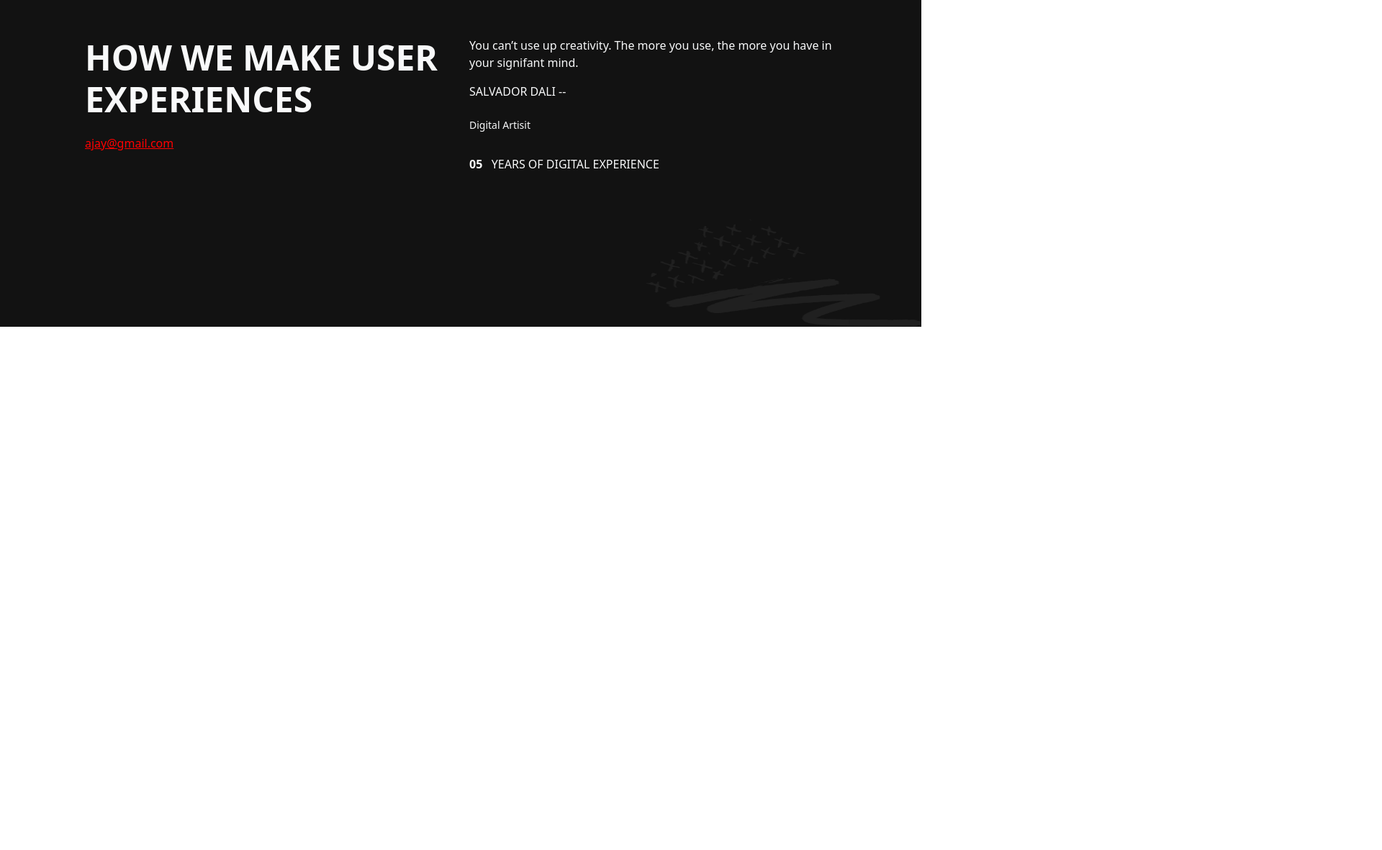
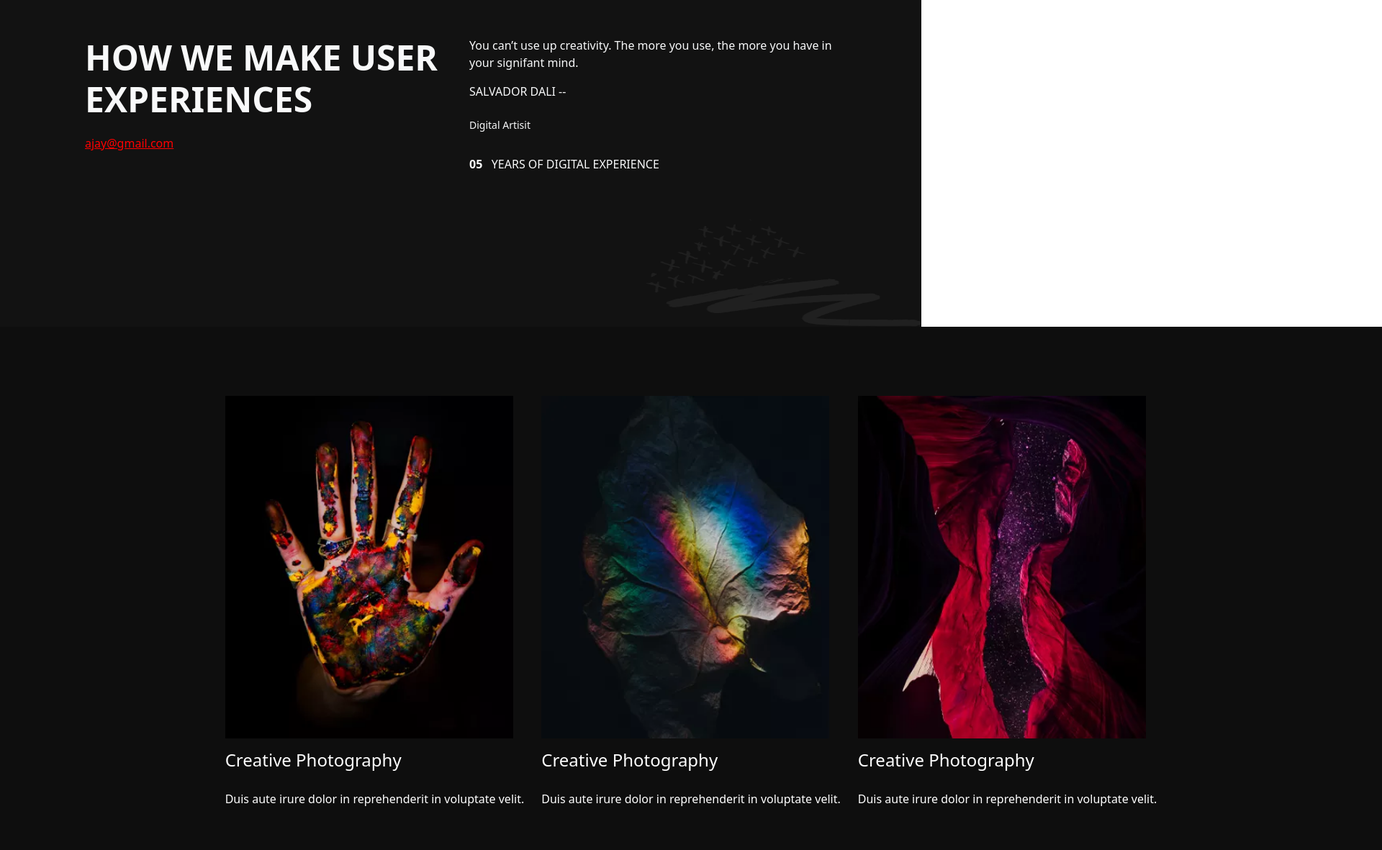
Before and after one commit to Itsajay12/photography, a plain HTML site: page index.html in a window 1280 px wide. Shown: the part 979-2160 px from the top of the page at 72% size, 1920 px wide, since content can reach past the window. Before the commit the page ends 1433 px from the top, so only its background shows below. Drawn offline with nearby package versions, Linux system fonts and the light colour scheme.

Commit message:
section 3 completed

```diff
--- a/index.html
+++ b/index.html
@@ -1,15 +1,17 @@
 <!doctype html>
 <html lang="en">
-
     <head>
         <meta charset="utf-8">
         <meta name="viewport" content="width=device-width, initial-scale=1">
         <title>Bootstrap demo</title>
         <link rel="stylesheet" href="style.css">
-    <link href="https://cdn.jsdelivr.net/npm/bootstrap@5.3.2/dist/css/bootstrap.min.css" rel="stylesheet"
-        integrity="sha384-T3c6CoIi6uLrA9TneNEoa7RxnatzjcDSCmG1MXxSR1GAsXEV/Dwwykc2MPK8M2HN" crossorigin="anonymous">
+        <link
+            href="https://cdn.jsdelivr.net/npm/bootstrap@5.3.2/dist/css/bootstrap.min.css"
+            rel="stylesheet"
+            integrity="sha384-T3c6CoIi6uLrA9TneNEoa7RxnatzjcDSCmG1MXxSR1GAsXEV/Dwwykc2MPK8M2HN"
+            crossorigin="anonymous"
+        >
     </head>
-
     <body>
         <!--Header section starts-->
         <header id="header">
@@ -20,9 +22,15 @@
                             <a class="navbar-brand" href="#">
                                 <img src="images/logo.png.webp " alt="">
                             </a>
-                        <button class="navbar-toggler" type="button" data-bs-toggle="collapse"
-                            data-bs-target="#navbarSupportedContent" aria-controls="navbarSupportedContent"
-                            aria-expanded="false" aria-label="Toggle navigation">
+                            <button
+                                class="navbar-toggler"
+                                type="button"
+                                data-bs-toggle="collapse"
+                                data-bs-target="#navbarSupportedContent"
+                                aria-controls="navbarSupportedContent"
+                                aria-expanded="false"
+                                aria-label="Toggle navigation"
+                            >
                                 <span class="navbar-toggler-icon"></span>
                             </button>
                             <div class="collapse navbar-collapse " id="navbarSupportedContent">
@@ -56,19 +64,20 @@
                         <span class="hero-main  ">- CREATIVE PHOTOGRAPHY</span>
                         <br>
                         <span class="text-light fw-bold  hero-content  ">
-
-                        PHOTOGRAPHY <br> MAKE US HAPPY <br> TAKE A SHOT .
+                            PHOTOGRAPHY
+                            <br>
+                            MAKE US HAPPY
+                            <br>
+                            TAKE A SHOT .
                         </span>
                         <br>
                         <button class="btn btn-outline  mt-5 " style=" background-color: red;
                     color: white;" type="submit">Contact Now</button>
-
                     </div>
                 </div>
             </div>
         </header>
         <!--Header section ends-->
-
         <!--section 1-->
         <section id="section1">
             <div class="container p-5 pt-5 d-flex justify-content-evenly">
@@ -77,45 +86,87 @@
                         <h3 class="text-light fw-bold pt-5 " style="font-size: 3rem;">
                             HOW WE MAKE USER EXPERIENCES
                         </h3>
-                    <h6 class="pt-3"> <a href="#" style="color: red;"> ajay@gmail.com</a></h6>
-
+                        <h6 class="pt-3">
+                            <a href="#" style="color: red;"> ajay@gmail.com</a>
+                        </h6>
                     </div>
                     <div class="col-sm-6 d-flex flex-column  pt-5  ">
-                    <p class="text-light pt-5"> You can’t use up creativity. The more you use, the more you have in your
-                        signifant mind.</p>
+                        <p class="text-light pt-5">
+                            You can’t use up creativity. The more you use, the more you have in your
+                        signifant mind.
+                        </p>
                         <span class="text-light">SALVADOR DALI --</span>
                         <br>
                         <small class="text-light">Digital Artisit</small>
                         <br>
                         <span class="text-light pt-2 ">
-
-
-                        <p><b class="fw-bold  ">05 </b> &nbsp; YEARS OF
-                            DIGITAL EXPERIENCE</p>
+                            <p>
+                                <b class="fw-bold  ">05</b>
+                                &nbsp; YEARS OF
+                            DIGITAL EXPERIENCE
+                            </p>
                         </span>
-
-
                     </div>
-
                 </div>
-
             </div>
-
             <div class="d-flex justify-content-end">
-            <img src="images/about_shape.png.webp" alt="" width="30%" height="150px">
+                <img
+                    src="images/about_shape.png.webp"
+                    alt=""
+                    width="30%"
+                    height="150px"
+                >
             </div>
         </section>
         <!--section1 ends-->
         <!--section 2-->
         <section id="section2">
-
-
+            <div class=" blog d-flex justify-content-center align-items-center pt-5 ">
+                <div class="row pt-5 ">
+                    <div class="col-sm-4 ">
+                        <div class="view overlay">
+                            <img src="images/blog01.png.webp" alt="" class="blog-img">
+                        </div>
+                        <a href="#">
+                            <h4 class="pt-3">Creative Photography</h4>
+                        </a>
+                        <p class="pt-3 ">Duis aute irure dolor in reprehenderit in voluptate velit.</p>
+                    </div>
+                    <div class="col-sm-4">
+                        <img src="images/blog02.png.webp" alt="" class="blog-img">
+                        <a href="#">
+                            <h4 class="pt-3">Creative Photography</h4>
+                        </a>
+                        <p class="pt-3 ">Duis aute irure dolor in reprehenderit in voluptate velit.</p>
+                    </div>
+                    <div class="col-sm-4">
+                        <img src="images/blog03.png.webp" alt="" class="blog-img">
+                        <a href="#">
+                            <h4 class="pt-3">Creative Photography</h4>
+                        </a>
+                        <p class="pt-3 ">Duis aute irure dolor in reprehenderit in voluptate velit.</p>
+                    </div>
+                </div>
+            </div>
         </section>
-
-
-    <script src="https://cdn.jsdelivr.net/npm/bootstrap@5.3.2/dist/js/bootstrap.bundle.min.js"
-        integrity="sha384-C6RzsynM9kWDrMNeT87bh95OGNyZPhcTNXj1NW7RuBCsyN/o0jlpcV8Qyq46cDfL"
-        crossorigin="anonymous"></script>
+        <!--section 2 ends-->
+        <!--section 3-->
+        <section id="section3">
+            <div class=" d-flex">
+                <img src="images/gallery1.png.webp" alt="">
+                <img src="images/gallery2.png.webp" alt="">
+                <img src="images/gallery3.png.webp" alt="">
+            </div>
+        </div>
+        <div class=" d-flex">
+            <img src="images/gallery4.png.webp" alt="">
+            <img src="images/gallery5.png.webp" alt="">
+            <img src="images/gallery6.png.webp" alt="">
+        </div>
+    </div>
+</section>
+ <!--section 3 ends-->
+        <!--section 4-->
+<script src="https://cdn.jsdelivr.net/npm/bootstrap@5.3.2/dist/js/bootstrap.bundle.min.js" integrity="sha384-C6RzsynM9kWDrMNeT87bh95OGNyZPhcTNXj1NW7RuBCsyN/o0jlpcV8Qyq46cDfL" crossorigin="anonymous"></script>
 </body>
-
 </html>
--- a/style.css
+++ b/style.css
@@ -60,3 +60,28 @@
 .about-shape{
 
 }
+#section2{
+    background-color: #0e0e0e;
+    width: 1920px;
+    height: 931.7px;
+}
+.blog{
+
+}
+.blog-img{
+    width: 400px;
+    height: 476px;
+}
+.blog a{
+    text-decoration: none;
+    color: white;
+}
+.blog p{
+    line-height: 30px;
+    color: white;
+}
+.section3 img{
+    object-fit: cover;
+    width: 800px;
+    height: 685px;
+}
```
Also changed, not shown: images/gallery1.png.webp (added), images/gallery2.png.webp (added), images/gallery3.png.webp (added), images/gallery4.png.webp (added), images/gallery5.png.webp (added), images/gallery6.png.webp (added). Lines whose indentation alone changed are shown as unchanged.
